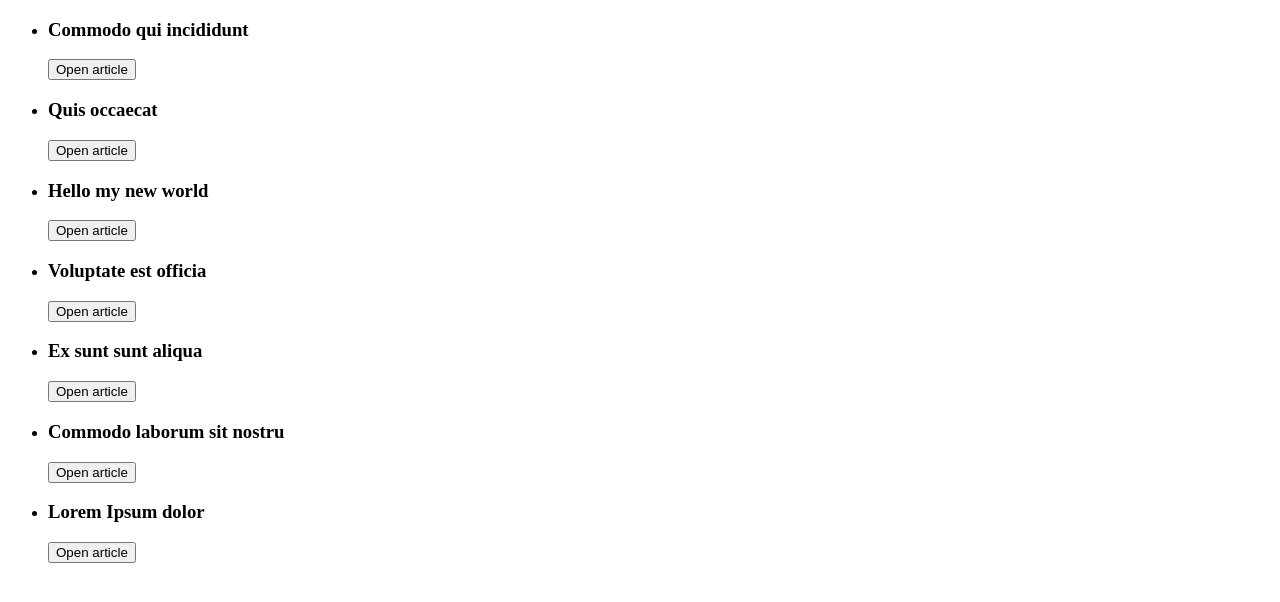
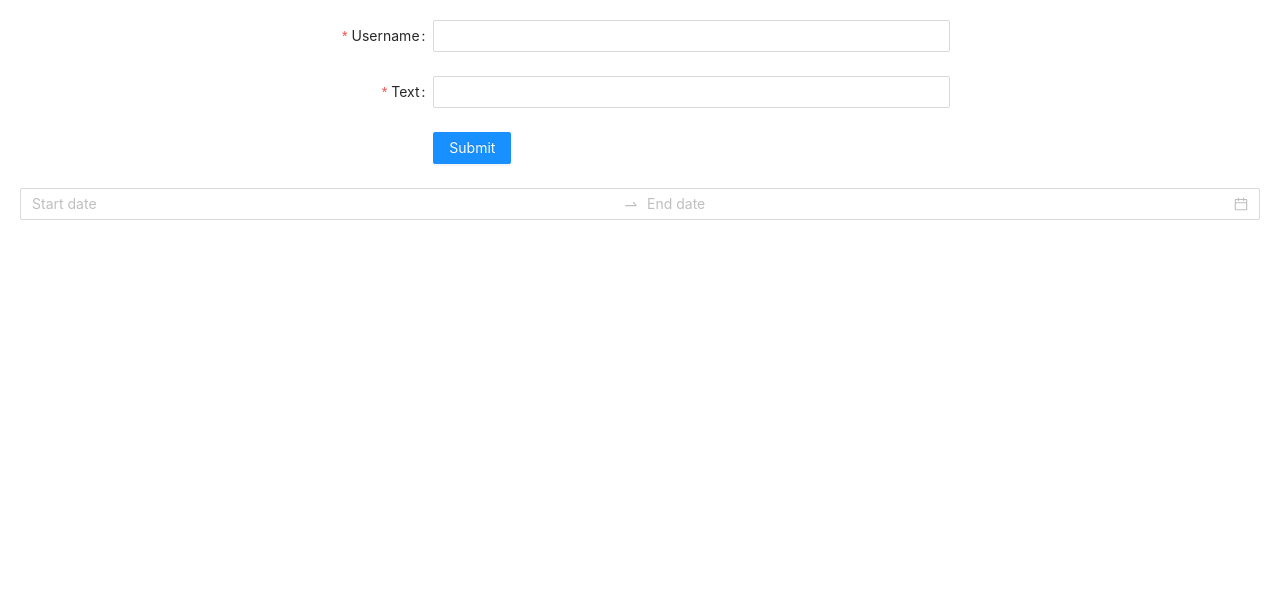
Before and after one commit to SergeyProkopenko/my-app, a React (Create React App) app: page / in a window 1280 px wide. Shown: the top 602 px of the page. Built offline with nearby package versions, Linux system fonts and the light colour scheme.

Commit message:
styles, form, filters

```diff
--- a/package.json
+++ b/package.json
@@ -8,10 +8,14 @@
     "@testing-library/react": "^11.2.2",
     "@testing-library/user-event": "^12.6.0",
     "antd": "^4.9.4",
+    "css-loader": "^5.0.1",
     "prop-types": "^15.7.2",
     "react": "^17.0.1",
+    "react-day-picker": "^7.4.8",
     "react-dom": "^17.0.1",
     "react-scripts": "4.0.1",
+    "react-select": "^4.0.2",
+    "style-loader": "^2.0.0",
     "web-vitals": "^0.2.4"
   },
   "scripts": {
@@ -43,7 +47,7 @@
     "babel-loader": "^8.2.2",
     "clean-webpack-plugin": "^3.0.0",
     "html-webpack-plugin": "^4.5.1",
-    "webpack": "^5.17.0",
+    "webpack": "^5.18.0",
     "webpack-cli": "^4.4.0",
     "webpack-dev-server": "^3.11.2"
   }
--- /dev/null
+++ b/src/App.css
@@ -0,0 +1,5 @@
+.container {
+    padding: 20px;
+    display: flex;
+    flex-direction: column;
+}
--- a/src/App.js
+++ b/src/App.js
@@ -1,14 +1,40 @@
 import React, {Component} from 'react';
 import Articles from "./components/Articles";
 import {articles} from "./fixtures";
-
+import 'react-day-picker/lib/style.css';
+import {DatePicker} from "antd";
+import ArticleForm from "./components/ArticleForm";
+import './App.css'
+const {RangePicker} = DatePicker;
 
 class App extends Component {
+
+    state = {
+        from: new Date(),
+        to: new Date()
+    };
+
     render() {
+
         return (
-            <Articles articles={articles}/>
+            <div className='container'>
+                <ArticleForm />
+                <RangePicker
+                    format={"DD.MM.YYYY"}
+                    onCalendarChange={this.onChangeHandler}
+                />
+                <Articles articles={articles.filter(article => new Date(article.date) > this.state.from && new Date (article.date) < this.state.to)}/>
+            </div>
         );
     }
+
+    onChangeHandler = (data) => {
+        this.setState({
+            from: new Date(data && data[0]),
+            to: new Date(data && data[1])
+        })
+    }
+
 }
 
 export default App;
--- /dev/null
+++ b/src/components/Article.css
@@ -0,0 +1,3 @@
+.section {
+    background: brown;
+}
--- a/src/components/Article.js
+++ b/src/components/Article.js
@@ -1,25 +1,32 @@
 import React, {Component} from 'react';
 import Comments from "./Comments";
 import PropTypes from 'prop-types';
+import {Button} from "antd";
 
 class Article extends Component {
     getBody = () => {
         const {article, isOpen} = this.props;
         return !isOpen ? null :
+
             <div>
-                <section>{article.text}</section>
+                <section className={'section'}>{article.text}</section>
                 <Comments comments={article.comments}/>
-            </div>;
+            </div>
+
     };
+
+    shouldComponentUpdate(nextProps, nextState, nextContext) {
+        return nextProps.isOpen !== this.props.isOpen;
+    }
 
     render() {
         const {article, isOpen, toggle} = this.props;
         return (
             <div>
                 <h3>{article.title}</h3>
-                <button onClick={toggle}>
+                <Button onClick={toggle}>
                     {isOpen ? "Close article" : "Open article"}
-                </button>
+                </Button>
                 {this.getBody()}
             </div>
         );
--- /dev/null
+++ b/src/components/ArticleForm.js
@@ -0,0 +1,84 @@
+import React, {Component} from 'react';
+import {Button, Form, Input} from 'antd';
+
+const layout = {
+    labelCol: {span: 8},
+    wrapperCol: {span: 10},
+};
+
+const tailLayout = {
+    wrapperCol: {offset: 8, span: 16},
+};
+
+export default class ArticleForm extends Component {
+
+    onFinish(values) {
+        console.log('Success:', values);
+    };
+
+    onFinishFailed(errorInfo) {
+        console.log('Failed:', errorInfo);
+    };
+
+    render() {
+        return (
+            <Form
+                {...layout}
+                name="basic"
+                initialValues={{remember: true}}
+                onFinish={this.onFinish}
+                onFinishFailed={this.onFinishFailed}
+            >
+                <Form.Item
+                    label="Username"
+                    name="username"
+                    rules={[
+                        {
+                            required: true,
+                            message: 'Please input your username!'
+                        },
+                        {
+                            min: 5,
+                            message: 'Username must be minimum 5 characters.'
+                        },
+                        {
+                            max: 15,
+                            message: 'Username must be maximum 15 characters.'
+                        }
+                    ]}
+                >
+                    <Input/>
+                </Form.Item>
+
+                <Form.Item
+                    label="Text"
+                    name="text"
+                    rules={[
+                        {
+                            required: true,
+                            message: 'Please input your text!'
+                        },
+                        {
+                            min: 20,
+                            message: 'Text must be minimum 20 characters.'
+                        },
+                        {
+                            max: 50,
+                            message: 'Text must be maximum 50 characters.'
+                        }
+                    ]}
+                >
+                    <Input/>
+                </Form.Item>
+
+                <Form.Item
+                    {...tailLayout}
+                >
+                    <Button type="primary" htmlType="submit">
+                        Submit
+                    </Button>
+                </Form.Item>
+            </Form>
+        );
+    }
+};
--- a/src/components/Comments.js
+++ b/src/components/Comments.js
@@ -2,6 +2,7 @@ import React from 'react';
 import Comment from "./Comment";
 import PropTypes from 'prop-types';
 import toggleOpen from "../decorators/toggleOpen";
+import {Button} from "antd";
 
 function Comments({comments = [], isOpen, toggleOpen}) {
 
@@ -19,7 +20,7 @@ function Comments({comments = [], isOpen, toggleOpen}) {
     return (
         <div>
             {comments.length ?
-                <button onClick={toggleOpen}>{!isOpen ? "Open comments" : "Close comments"}</button> : null}
+                <Button onClick={toggleOpen}>{!isOpen ? "Open comments" : "Close comments"}</Button> : null}
             {getComments()}
         </div>
     );
--- a/src/fixtures.js
+++ b/src/fixtures.js
@@ -84,49 +84,49 @@ export const normalizedComments = [
 export const normalizedArticles = [
     {
         "id": "56c782f18990ecf954f6e027",
-        "date": "2016-06-09T15:03:23.000Z",
+        "date": "2021-06-09T15:03:23.000Z",
         "title": "Commodo qui incididunt",
         "text": "Commodo qui incididunt ex ut ea nulla et eu aliquip duis. Aute deserunt excepteur ullamco fugiat sunt aliquip exercitation do sint incididunt. Amet consectetur sint irure reprehenderit fugiat amet mollit. In commodo mollit ullamco cillum pariatur eiusmod cillum aute mollit. Culpa non sint eiusmod ad dolor velit dolore voluptate do adipisicing. Cupidatat sint est magna officia qui magna eu elit qui excepteur fugiat duis ex labore.\n\nAliquip veniam ad reprehenderit mollit exercitation id enim ut exercitation. Esse irure ipsum minim laborum reprehenderit irure ut. Tempor excepteur nisi nulla nostrud amet id cillum. Sint velit sint officia aliqua sint quis deserunt.\n\nAliquip dolor cillum deserunt enim nulla dolor amet irure cupidatat commodo laboris id aliqua. Labore aliqua adipisicing Lorem id adipisicing. Ad cupidatat et do anim ex commodo elit magna ad consequat. Nostrud sit eu laborum ut consequat fugiat aute culpa. Lorem tempor quis sunt ad consequat excepteur est. Enim voluptate cillum Lorem ex fugiat ea qui. Irure aute magna dolore eiusmod minim non ad anim dolore sint et.",
         "comments": ["qwerqwer", "lkjhsdlfkg", "zxcvzcxvzxcv", "fghjfghjfghj", "ertyoertywte"]
     },
     {
         "id": "56c782f17b4e0ba78c7ad717",
-        "date": "2016-04-09T18:03:23.000Z",
+        "date": "2021-04-09T18:03:23.000Z",
         "title": "Quis occaecat",
         "text": "Quis occaecat duis aliqua reprehenderit excepteur nisi deserunt excepteur elit magna. Magna cillum anim veniam deserunt voluptate occaecat irure fugiat laboris proident. Tempor do magna deserunt cillum laborum cillum ut.\n\nEst sunt cupidatat in deserunt sit aliqua duis. Mollit consequat duis aliquip occaecat pariatur non do eiusmod dolore amet deserunt ullamco. Ea minim tempor exercitation do tempor nostrud dolor minim veniam laboris commodo ex duis. Do nostrud voluptate ullamco consequat anim tempor voluptate incididunt aliqua tempor.\n\nIn irure quis nostrud do. Labore laboris irure culpa reprehenderit pariatur laboris in commodo culpa enim cillum magna. Magna ipsum pariatur sunt in reprehenderit ipsum duis officia voluptate adipisicing ad officia. Duis est sint mollit amet laborum magna non quis nulla ipsum in veniam sit. Amet velit consequat esse esse ea. Ipsum non do ut cillum in adipisicing labore non commodo do laborum sunt.",
         "comments": ["qwerqwertyy", "sdfgsdfghu7u7urtv"]
     },
     {
         "id": "56c782f1978fdf9a0100df52",
-        "date": "2016-06-02T11:03:23.000Z",
+        "date": "2021-06-02T11:03:23.000Z",
         "title": "Hello my new world",
         "text": "Culpa dolor deserunt veniam irure amet officia excepteur labore nisi labore ad labore laborum aute. Ea irure sit exercitation ex. Aliquip dolore duis ullamco labore qui. Et anim irure laborum quis ipsum. Adipisicing culpa est ea velit veniam dolor nisi. Sit cupidatat velit commodo eu.\n\nUt nulla ut irure cillum irure sint sunt cupidatat tempor laboris incididunt elit occaecat fugiat. Reprehenderit enim cupidatat consectetur pariatur ad pariatur consequat veniam do fugiat Lorem laborum do velit. Nulla aute magna magna nisi officia et. Aute adipisicing eu eiusmod tempor exercitation sint non enim laboris dolor adipisicing.\n\nEa do sint pariatur voluptate ad culpa irure. Cillum pariatur deserunt fugiat elit. Exercitation labore amet deserunt magna. Velit veniam aute officia aliqua ipsum veniam pariatur. Aliquip ullamco fugiat officia non sunt ad consequat ipsum est esse commodo reprehenderit. Ad quis consectetur est exercitation fugiat eiusmod. Laborum reprehenderit esse qui irure.",
         "comments": ["kjfviudfv089w74", "r23uyrghasdfb7"]
     },
     {
         "id": "56c782f1e17f4f9311dfaa2c",
-        "date": "2016-05-19T23:03:23.000Z",
+        "date": "2021-05-19T23:03:23.000Z",
         "title": "Voluptate est officia",
         "text": "Voluptate est officia pariatur tempor labore consequat consequat consectetur culpa enim. Amet laborum commodo in ullamco magna aliquip. Cupidatat veniam adipisicing labore irure nostrud sunt proident aute in. Sit Lorem consequat cillum enim id excepteur aliqua nostrud sint quis aute est est dolor. Sunt culpa est magna ad qui consequat exercitation. Enim sit ex do cupidatat laborum.\n\nOccaecat do tempor ex in dolor cupidatat do quis laboris anim. Et duis esse pariatur magna ex ipsum ut do ut id cillum. Nostrud fugiat sit minim ea. Nisi nulla sunt et et voluptate. Velit reprehenderit enim nulla mollit dolore excepteur Lorem do Lorem do cillum est qui. Ipsum mollit duis laboris incididunt non sit sunt proident. Aute voluptate id sunt aute proident officia.\n\nEnim ut nulla cillum officia cupidatat eiusmod amet laborum do labore id. Laborum in laboris aliquip anim consectetur magna reprehenderit consequat eiusmod esse Lorem consequat aliqua. Eiusmod voluptate mollit sint consectetur eu deserunt laboris ad et sunt nulla fugiat quis non. Dolor qui do cupidatat proident mollit amet sint pariatur non aliquip enim ex.",
         "comments": ["rflsbvyeuwr334rg5", "234faasffasgfq3r3eda"]
     },
     {
         "id": "56c782f197fe2bad471b3740",
-        "date": "2016-06-04T15:03:23.000Z",
+        "date": "2021-06-04T15:03:23.000Z",
         "title": "Ex sunt sunt aliqua",
         "text": "Ex sunt sunt aliqua reprehenderit aliqua occaecat. Minim anim commodo officia veniam proident aute cillum eu sunt aute nostrud. Laboris fugiat velit ut pariatur occaecat adipisicing pariatur occaecat. Duis sint enim et consectetur quis pariatur laborum excepteur. Ipsum aliquip qui laborum commodo consectetur do velit veniam occaecat. Ad nisi dolor cillum elit magna dolor voluptate ea. Enim in duis ea consequat sunt Lorem aute.\n\nEst elit sunt quis officia reprehenderit do elit commodo eiusmod esse voluptate. Sit ipsum commodo sint voluptate culpa labore elit magna ullamco nostrud. Laboris magna magna anim labore mollit irure voluptate. Aute non magna aliqua aliqua sunt. Velit mollit consectetur aliqua id tempor ut. Tempor cupidatat aliquip excepteur occaecat incididunt nulla Lorem sint.\n\nNon commodo anim deserunt in et aliquip incididunt ut consectetur sunt esse commodo deserunt et. Tempor fugiat laboris cillum laboris labore. Deserunt quis ad do labore amet culpa officia. Esse et officia nostrud tempor occaecat officia anim incididunt amet sunt excepteur Lorem. Aute occaecat magna velit nisi sit anim consequat velit qui pariatur. Esse incididunt id officia aliqua anim ut et.",
         "comments": ["23rfasdfasdvg", "fqasfd4r35tga"]
     },
     {
         "id": "56c782f1a2c2c3268ddb3206",
-        "date": "2016-06-08T19:03:23.000Z",
+        "date": "2021-06-08T19:03:23.000Z",
         "title": "Commodo laborum sit nostru",
         "text": "Commodo laborum sit nostrud reprehenderit cupidatat officia laboris. Ipsum minim culpa in enim. Voluptate dolor ea irure nisi incididunt enim magna.\n\nCupidatat quis cillum velit culpa tempor esse irure nostrud ea consectetur officia fugiat irure qui. Enim quis officia do in. Velit veniam ipsum consequat aliqua duis voluptate. Minim nisi ex aute ad.\n\nNisi Lorem ex tempor adipisicing labore. Quis occaecat fugiat pariatur labore culpa cillum laboris. Labore occaecat ut laborum sit ex do sit. Deserunt consectetur elit aute laboris est deserunt officia ullamco sit laboris officia aliquip. Aliqua ut sunt nostrud voluptate excepteur quis incididunt Lorem ut.",
         "comments": ["23qwfasdf3", "dadsafw4f45w", "234erasfdastw4a"]
     },
     {
         "id": "56c782fghgfc2c3268ddb3206",
-        "date": "2016-06-08T19:03:23.000Z",
+        "date": "2021-06-08T19:03:23.000Z",
         "title": "Lorem Ipsum dolor",
         "text": "Commodo laborum sit nostrud reprehenderit cupidatat officia laboris. Ipsum minim culpa in enim. Voluptate dolor ea irure nisi incididunt enim magna.\n\nCupidatat quis cillum velit culpa tempor esse irure nostrud ea consectetur officia fugiat irure qui. Enim quis officia do in. Velit veniam ipsum consequat aliqua duis voluptate. Minim nisi ex aute ad.\n\nNisi Lorem ex tempor adipisicing labore. Quis occaecat fugiat pariatur labore culpa cillum laboris. Labore occaecat ut laborum sit ex do sit. Deserunt consectetur elit aute laboris est deserunt officia ullamco sit laboris officia aliquip. Aliqua ut sunt nostrud voluptate excepteur quis incididunt Lorem ut."
     }
@@ -136,7 +136,7 @@ export const normalizedArticles = [
 export const articles = [
     {
         "id": "56c782f18990ecf954f6e027",
-        "date": "2016-06-09T15:03:23.000Z",
+        "date": "2021-06-09T15:03:23.000Z",
         "title": "Commodo qui incididunt",
         "text": "Commodo qui incididunt ex ut ea nulla et eu aliquip duis. Aute deserunt excepteur ullamco fugiat sunt aliquip exercitation do sint incididunt. Amet consectetur sint irure reprehenderit fugiat amet mollit. In commodo mollit ullamco cillum pariatur eiusmod cillum aute mollit. Culpa non sint eiusmod ad dolor velit dolore voluptate do adipisicing. Cupidatat sint est magna officia qui magna eu elit qui excepteur fugiat duis ex labore.\n\nAliquip veniam ad reprehenderit mollit exercitation id enim ut exercitation. Esse irure ipsum minim laborum reprehenderit irure ut. Tempor excepteur nisi nulla nostrud amet id cillum. Sint velit sint officia aliqua sint quis deserunt.\n\nAliquip dolor cillum deserunt enim nulla dolor amet irure cupidatat commodo laboris id aliqua. Labore aliqua adipisicing Lorem id adipisicing. Ad cupidatat et do anim ex commodo elit magna ad consequat. Nostrud sit eu laborum ut consequat fugiat aute culpa. Lorem tempor quis sunt ad consequat excepteur est. Enim voluptate cillum Lorem ex fugiat ea qui. Irure aute magna dolore eiusmod minim non ad anim dolore sint et.",
         "comments": [
@@ -169,7 +169,7 @@ export const articles = [
     },
     {
         "id": "56c782f17b4e0ba78c7ad717",
-        "date": "2016-04-09T18:03:23.000Z",
+        "date": "2021-04-09T18:03:23.000Z",
         "title": "Quis occaecat",
         "text": "Quis occaecat duis aliqua reprehenderit excepteur nisi deserunt excepteur elit magna. Magna cillum anim veniam deserunt voluptate occaecat irure fugiat laboris proident. Tempor do magna deserunt cillum laborum cillum ut.\n\nEst sunt cupidatat in deserunt sit aliqua duis. Mollit consequat duis aliquip occaecat pariatur non do eiusmod dolore amet deserunt ullamco. Ea minim tempor exercitation do tempor nostrud dolor minim veniam laboris commodo ex duis. Do nostrud voluptate ullamco consequat anim tempor voluptate incididunt aliqua tempor.\n\nIn irure quis nostrud do. Labore laboris irure culpa reprehenderit pariatur laboris in commodo culpa enim cillum magna. Magna ipsum pariatur sunt in reprehenderit ipsum duis officia voluptate adipisicing ad officia. Duis est sint mollit amet laborum magna non quis nulla ipsum in veniam sit. Amet velit consequat esse esse ea. Ipsum non do ut cillum in adipisicing labore non commodo do laborum sunt.",
         "comments": [
@@ -187,7 +187,7 @@ export const articles = [
     },
     {
         "id": "56c782f1978fdf9a0100df52",
-        "date": "2016-06-02T11:03:23.000Z",
+        "date": "2021-06-02T11:03:23.000Z",
         "title": "Hello my new world",
         "text": "Culpa dolor deserunt veniam irure amet officia excepteur labore nisi labore ad labore laborum aute. Ea irure sit exercitation ex. Aliquip dolore duis ullamco labore qui. Et anim irure laborum quis ipsum. Adipisicing culpa est ea velit veniam dolor nisi. Sit cupidatat velit commodo eu.\n\nUt nulla ut irure cillum irure sint sunt cupidatat tempor laboris incididunt elit occaecat fugiat. Reprehenderit enim cupidatat consectetur pariatur ad pariatur consequat veniam do fugiat Lorem laborum do velit. Nulla aute magna magna nisi officia et. Aute adipisicing eu eiusmod tempor exercitation sint non enim laboris dolor adipisicing.\n\nEa do sint pariatur voluptate ad culpa irure. Cillum pariatur deserunt fugiat elit. Exercitation labore amet deserunt magna. Velit veniam aute officia aliqua ipsum veniam pariatur. Aliquip ullamco fugiat officia non sunt ad consequat ipsum est esse commodo reprehenderit. Ad quis consectetur est exercitation fugiat eiusmod. Laborum reprehenderit esse qui irure.",
         "comments": [
@@ -205,7 +205,7 @@ export const articles = [
     },
     {
         "id": "56c782f1e17f4f9311dfaa2c",
-        "date": "2016-05-19T23:03:23.000Z",
+        "date": "2021-05-19T23:03:23.000Z",
         "title": "Voluptate est officia",
         "text": "Voluptate est officia pariatur tempor labore consequat consequat consectetur culpa enim. Amet laborum commodo in ullamco magna aliquip. Cupidatat veniam adipisicing labore irure nostrud sunt proident aute in. Sit Lorem consequat cillum enim id excepteur aliqua nostrud sint quis aute est est dolor. Sunt culpa est magna ad qui consequat exercitation. Enim sit ex do cupidatat laborum.\n\nOccaecat do tempor ex in dolor cupidatat do quis laboris anim. Et duis esse pariatur magna ex ipsum ut do ut id cillum. Nostrud fugiat sit minim ea. Nisi nulla sunt et et voluptate. Velit reprehenderit enim nulla mollit dolore excepteur Lorem do Lorem do cillum est qui. Ipsum mollit duis laboris incididunt non sit sunt proident. Aute voluptate id sunt aute proident officia.\n\nEnim ut nulla cillum officia cupidatat eiusmod amet laborum do labore id. Laborum in laboris aliquip anim consectetur magna reprehenderit consequat eiusmod esse Lorem consequat aliqua. Eiusmod voluptate mollit sint consectetur eu deserunt laboris ad et sunt nulla fugiat quis non. Dolor qui do cupidatat proident mollit amet sint pariatur non aliquip enim ex.",
         "comments": [
@@ -223,7 +223,7 @@ export const articles = [
     },
     {
         "id": "56c782f197fe2bad471b3740",
-        "date": "2016-06-04T15:03:23.000Z",
+        "date": "2021-06-04T15:03:23.000Z",
         "title": "Ex sunt sunt aliqua",
         "text": "Ex sunt sunt aliqua reprehenderit aliqua occaecat. Minim anim commodo officia veniam proident aute cillum eu sunt aute nostrud. Laboris fugiat velit ut pariatur occaecat adipisicing pariatur occaecat. Duis sint enim et consectetur quis pariatur laborum excepteur. Ipsum aliquip qui laborum commodo consectetur do velit veniam occaecat. Ad nisi dolor cillum elit magna dolor voluptate ea. Enim in duis ea consequat sunt Lorem aute.\n\nEst elit sunt quis officia reprehenderit do elit commodo eiusmod esse voluptate. Sit ipsum commodo sint voluptate culpa labore elit magna ullamco nostrud. Laboris magna magna anim labore mollit irure voluptate. Aute non magna aliqua aliqua sunt. Velit mollit consectetur aliqua id tempor ut. Tempor cupidatat aliquip excepteur occaecat incididunt nulla Lorem sint.\n\nNon commodo anim deserunt in et aliquip incididunt ut consectetur sunt esse commodo deserunt et. Tempor fugiat laboris cillum laboris labore. Deserunt quis ad do labore amet culpa officia. Esse et officia nostrud tempor occaecat officia anim incididunt amet sunt excepteur Lorem. Aute occaecat magna velit nisi sit anim consequat velit qui pariatur. Esse incididunt id officia aliqua anim ut et.",
         "comments": [
@@ -241,7 +241,7 @@ export const articles = [
     },
     {
         "id": "56c782f1a2c2c3268ddb3206",
-        "date": "2016-06-08T19:03:23.000Z",
+        "date": "2021-06-08T19:03:23.000Z",
         "title": "Commodo laborum sit nostru",
         "text": "Commodo laborum sit nostrud reprehenderit cupidatat officia laboris. Ipsum minim culpa in enim. Voluptate dolor ea irure nisi incididunt enim magna.\n\nCupidatat quis cillum velit culpa tempor esse irure nostrud ea consectetur officia fugiat irure qui. Enim quis officia do in. Velit veniam ipsum consequat aliqua duis voluptate. Minim nisi ex aute ad.\n\nNisi Lorem ex tempor adipisicing labore. Quis occaecat fugiat pariatur labore culpa cillum laboris. Labore occaecat ut laborum sit ex do sit. Deserunt consectetur elit aute laboris est deserunt officia ullamco sit laboris officia aliquip. Aliqua ut sunt nostrud voluptate excepteur quis incididunt Lorem ut.",
         "comments": [
@@ -264,7 +264,7 @@ export const articles = [
     },
     {
         "id": "56c782fghgfc2c3268ddb3206",
-        "date": "2016-06-08T19:03:23.000Z",
+        "date": "2021-06-08T19:03:23.000Z",
         "title": "Lorem Ipsum dolor",
         "text": "Commodo laborum sit nostrud reprehenderit cupidatat officia laboris. Ipsum minim culpa in enim. Voluptate dolor ea irure nisi incididunt enim magna.\n\nCupidatat quis cillum velit culpa tempor esse irure nostrud ea consectetur officia fugiat irure qui. Enim quis officia do in. Velit veniam ipsum consequat aliqua duis voluptate. Minim nisi ex aute ad.\n\nNisi Lorem ex tempor adipisicing labore. Quis occaecat fugiat pariatur labore culpa cillum laboris. Labore occaecat ut laborum sit ex do sit. Deserunt consectetur elit aute laboris est deserunt officia ullamco sit laboris officia aliquip. Aliqua ut sunt nostrud voluptate excepteur quis incididunt Lorem ut."
     }
--- /dev/null
+++ b/src/index.css
@@ -0,0 +1 @@
+@import '~antd/dist/antd.css';
--- a/src/index.js
+++ b/src/index.js
@@ -1,6 +1,7 @@
 import React from 'react';
 import ReactDOM from 'react-dom';
 import App from './App';
+import './index.css';
 
 ReactDOM.render(
     <App/>,
--- a/webpack.config.js
+++ b/webpack.config.js
@@ -30,6 +30,10 @@ module.exports = {
                 exclude: /node_modules/,
                 use: ['babel-loader'],
             },
+            {
+                test: /\.css/,
+                use: ['style-loader', 'css-loader'],
+            }
         ],
     },
     plugins: [
```
Also changed, not shown: 1 other file (tests, documents, lock files or other folders).
